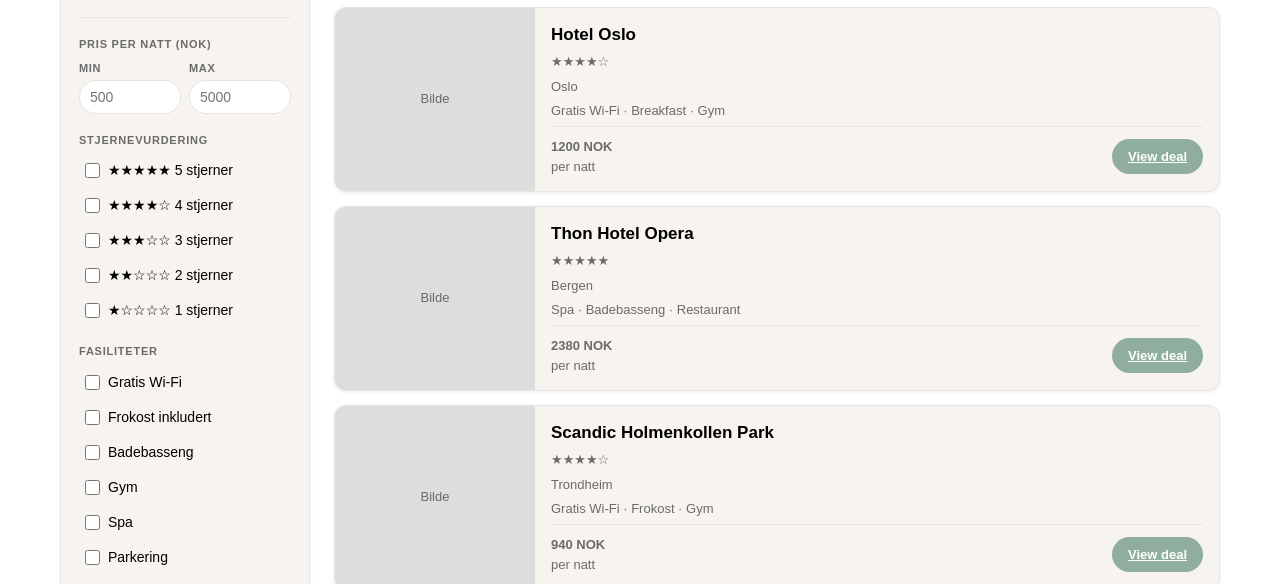
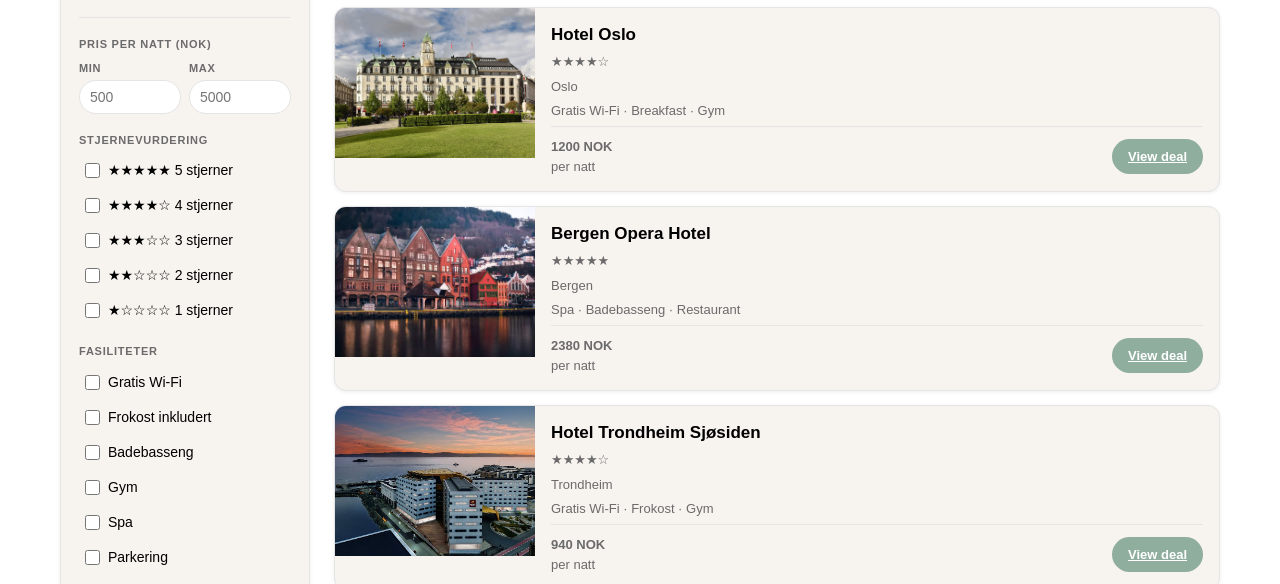
Before and after one commit to HakonBergtun/stay, a website built with Vite: page index.html in a window 1280 px wide. Shown: the part 216-800 px from the top of the page. Built offline with nearby package versions, Linux system fonts and the light colour scheme.

Commit message:
La til bilder for hotellene

```diff
--- a/CSS/index.css
+++ b/CSS/index.css
@@ -394,15 +394,12 @@ body {
 }
 
 .hotel-image {
-  height: 100%;
-  min-height: 150px;
-  background: #dddddd;
-  display: flex;
-  align-items: center;
-  justify-content: center;
-  color: var(--muted-text);
-  font-size: 13px;
+  width: 200px;
+  max-width: 200px;
+  height: 150px;
+  object-fit: cover;
   flex-shrink: 0;
+  display: block;
 }
 
 .hotel-info {
--- a/JS/index.ts
+++ b/JS/index.ts
@@ -8,27 +8,27 @@ document.addEventListener("DOMContentLoaded", () => {
       stars: 4,
       pricePerNight: 1200,
       amenities: ["Gratis Wi-Fi", "Breakfast", "Gym"],
-      image: null,
+      image: "./assets/index/hoteloslo.jpeg",
       href: "infoside.html"
     },
     {
       id: 2,
-      name: "Thon Hotel Opera",
+      name: "Bergen Opera Hotel",
       location: "Bergen",
       stars: 5,
       pricePerNight: 2380,
       amenities: ["Spa", "Badebasseng", "Restaurant"],
-      image: null,
+      image: "./assets/index/hotelbergen.jpg",
       href: "infoside.html"
     },
     {
       id: 3,
-      name: "Scandic Holmenkollen Park",
+      name: "Hotel Trondheim Sjøsiden",
       location: "Trondheim",
       stars: 4,
       pricePerNight: 940,
       amenities: ["Gratis Wi-Fi", "Frokost", "Gym"],
-      image: null,
+      image: "./assets/index/hoteltrondheim.jpg",
       href: "infoside.html"
     },
   ];
@@ -45,7 +45,7 @@ document.addEventListener("DOMContentLoaded", () => {
 
       hotelList.innerHTML += `
         <article class="hotel">
-          <div class="hotel-image">Bilde</div>
+          <img class="hotel-image" src="${hotel.image}" alt="${hotel.name}">
           <div class="hotel-info">
             <h2>${hotel.name}</h2>
             <p>${stars}</p>
--- a/index.html
+++ b/index.html
@@ -1,5 +1,6 @@
 <!DOCTYPE html>
 <html lang="no">
+<head>
 <meta charset="UTF-8">
   <meta name="viewport" content="width=device-width, initial-scale=1.0">
   <title>Hotel List – Stay Bed & Breakfast</title>
```
Also changed, not shown: assets/index/hotelbergen.jpg (added), assets/index/hoteloslo.jpeg (added), assets/index/hoteltrondheim.jpg (added).
